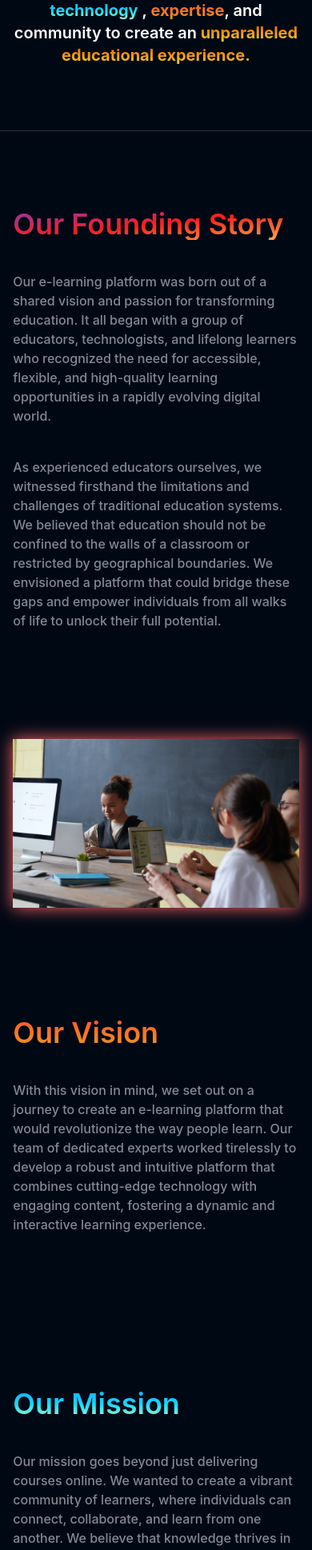
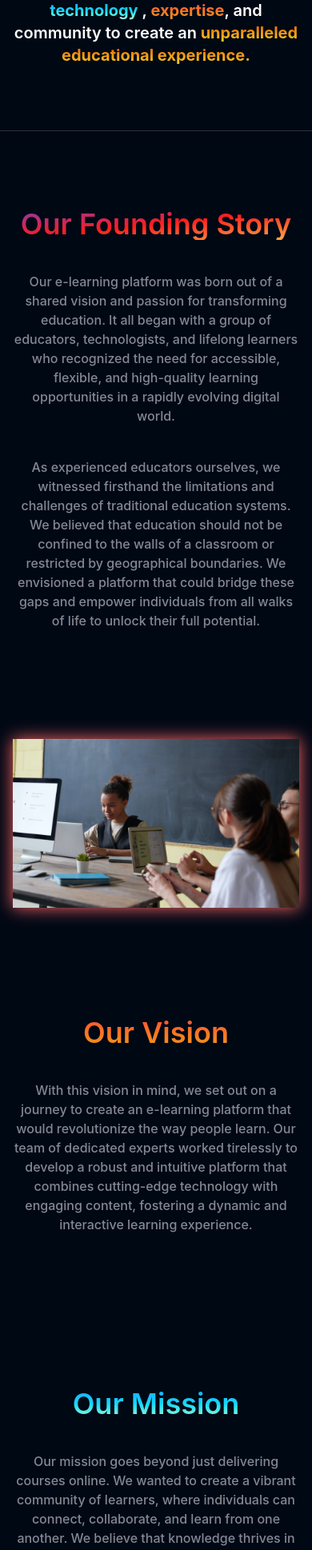
Before and after one commit to AnilChalia/Frontend, a React (Create React App) app: page /about in a window 390 px wide. Shown: the part 777-2715 px from the top of the page at 80% size. Built offline with nearby package versions, Linux system fonts and the light colour scheme; no server answers.

Commit message:
add frontend code

```diff
--- a/package.json
+++ b/package.json
@@ -6,7 +6,7 @@
     "@ramonak/react-progress-bar": "^5.0.3",
     "@reduxjs/toolkit": "^1.9.5",
     "axios": "^1.4.0",
-    "bcrypt": "^6.0.0",
+    "bcryptjs": "^3.0.2",
     "chart.js": "^4.5.0",
     "concurrently": "^8.2.2",
     "copy-to-clipboard": "^3.3.3",
--- a/public/index.html
+++ b/public/index.html
@@ -4,7 +4,8 @@
 <head>
   <meta charset="utf-8" />
   <meta name="viewport" content="width=device-width, initial-scale=1" />
-  <title>React & Tailwind CSS Starter Pack</title>
+  <title>StudyNotion-Edtech Platform</title>
+  <link rel="icon" href="vite.svg"/>
 </head>
 
 <body>
--- a/src/components/core/AboutPage/LearningGrid.jsx
+++ b/src/components/core/AboutPage/LearningGrid.jsx
@@ -60,7 +60,7 @@ const LearningGrid = () => {
             } ${card.order === 3 && "xl:col-start-2"}  `}
           >
             {card.order < 0 ? (
-              <div className="xl:w-[90%] flex flex-col gap-3 pb-10 xl:pb-0">
+              <div className="xl:w-[90%] flex flex-col gap-3 pb-10 xl:pb-0 text-center xl:text-left items-center xl:items-start">
                 <div className="text-4xl font-semibold ">
                   {card.heading}
                   <HighlightText text={card.highlightText} />
@@ -76,7 +76,7 @@ const LearningGrid = () => {
                 </div>
               </div>
             ) : (
-              <div className="p-8 flex flex-col gap-8">
+              <div className="p-8 flex flex-col gap-8 text-center xl:text-left items-center xl:items-start">
                 <h1 className="text-richblack-5 text-lg">{card.heading}</h1>
 
                 <p className="text-richblack-300 font-medium">
--- a/src/components/core/Dashboard/InstructorDashboard/Instructor.jsx
+++ b/src/components/core/Dashboard/InstructorDashboard/Instructor.jsx
@@ -136,7 +136,7 @@ export default function Instructor() {
                   <img
                     src={course.thumbnail}
                     alt={course.courseName}
-                    className="h-[201px] w-full rounded-md object-cover"
+                    className="w-full rounded-md object-cover lg:[190px] md:[200px] sm:[150px]"
                   />
                   <div className="mt-3 w-full">
                     <p className="text-sm font-medium text-richblack-50">
--- a/src/components/core/HomePage/CodeBlocks.jsx
+++ b/src/components/core/HomePage/CodeBlocks.jsx
@@ -10,13 +10,13 @@ const CodeBlocks = ({
     <div className={`flex ${position} my-20 justify-between flex-col lg:gap-10 gap-10`}>
 
     {/*Section 1*/}
-    <div className='w-[50%] lg:w-[50%] flex flex-col gap-8'>
+    <div className='w-full lg:w-[50%] flex flex-col gap-8 items-center text-center lg:items-start lg:text-left'>
         {heading}
-        <div className='text-richblack-300 text-base font-bold -mt-3 '>
+        <div className='text-richblack-300 text-base font-bold -mt-3 text-center lg:text-left'>
             {subheading}
         </div>
 
-        <div className='flex gap-7 mt-7'>
+        <div className='flex gap-7 mt-7 justify-center lg:justify-start'>
             <CTAButton active={ctabtn1.active} linkto={ctabtn1.linkto}>
                 <div className='flex gap-2 items-center'>
                     {ctabtn1.btnText}
@@ -28,8 +28,6 @@ const CodeBlocks = ({
                     {ctabtn2.btnText}
             </CTAButton>
         </div>
-
-
     </div>
 
      {/*Section 2*/}
--- a/src/components/core/HomePage/TimelineSection.jsx
+++ b/src/components/core/HomePage/TimelineSection.jsx
@@ -38,9 +38,9 @@ const TimelineSection = () => {
             {
                 timeline.map( (element, index) => {
                     return (
-                        <div className='flex flex-row gap-6' key={index}>
+                        <div className='flex flex-row gap-6 text-base' key={index}>
 
-                            <div className='w-[50px] h-[50px] bg-white flex items-center'>
+                            <div className='w-[40px] h-[40px] bg-white flex item-center'>
                                 <img src={element.Logo} />
                             </div>
 
--- a/src/pages/About.jsx
+++ b/src/pages/About.jsx
@@ -47,17 +47,17 @@ const About = () => {
         <div className="mx-auto flex w-11/12 max-w-maxContent flex-col justify-between gap-10 text-richblack-500">
           <div className="flex flex-col items-center gap-10 lg:flex-row justify-between">
             <div className="my-24 flex lg:w-[50%] flex-col gap-10">
-              <h1 className="bg-gradient-to-br from-[#833AB4] via-[#FD1D1D] to-[#FCB045] bg-clip-text text-4xl font-semibold text-transparent lg:w-[70%] ">
+              <h1 className="bg-gradient-to-br from-[#833AB4] via-[#FD1D1D] to-[#FCB045] bg-clip-text text-4xl font-semibold text-transparent  text-center lg:text-left lg:w-[70%] ">
                 Our Founding Story
               </h1>
-              <p className="text-base font-medium text-richblack-300 lg:w-[95%]">
+              <p className="text-base font-medium text-richblack-300 text-center lg:text-left  lg:w-[95%]">
                 Our e-learning platform was born out of a shared vision and
                 passion for transforming education. It all began with a group of
                 educators, technologists, and lifelong learners who recognized
                 the need for accessible, flexible, and high-quality learning
                 opportunities in a rapidly evolving digital world.
               </p>
-              <p className="text-base font-medium text-richblack-300 lg:w-[95%]">
+              <p className="text-base font-medium text-richblack-300 text-center lg:text-left lg:w-[95%]">
                 As experienced educators ourselves, we witnessed firsthand the
                 limitations and challenges of traditional education systems. We
                 believed that education should not be confined to the walls of a
@@ -78,10 +78,10 @@ const About = () => {
           </div>
           <div className="flex flex-col items-center lg:gap-10 lg:flex-row justify-between">
             <div className="my-24 flex lg:w-[40%] flex-col gap-10">
-              <h1 className="bg-gradient-to-b from-[#FF512F] to-[#F09819] bg-clip-text text-4xl font-semibold text-transparent lg:w-[70%] ">
+              <h1 className="bg-gradient-to-b from-[#FF512F] to-[#F09819] bg-clip-text text-4xl font-semibold text-transparent text-center lg:text-left lg:w-[70%] ">
                 Our Vision
               </h1>
-              <p className="text-base font-medium text-richblack-300 lg:w-[95%]">
+              <p className="text-base font-medium text-richblack-300 text-center lg:text-left lg:w-[95%]">
                 With this vision in mind, we set out on a journey to create an
                 e-learning platform that would revolutionize the way people
                 learn. Our team of dedicated experts worked tirelessly to
@@ -91,10 +91,10 @@ const About = () => {
               </p>
             </div>
             <div className="my-24 flex lg:w-[40%] flex-col gap-10">
-              <h1 className="bg-gradient-to-b from-[#1FA2FF] via-[#12D8FA] to-[#A6FFCB] text-transparent bg-clip-text text-4xl font-semibold lg:w-[70%] ">
+              <h1 className="bg-gradient-to-b from-[#1FA2FF] via-[#12D8FA] to-[#A6FFCB] text-transparent bg-clip-text text-4xl font-semibold  text-center lg:text-left lg:w-[70%] ">
               Our Mission
               </h1>
-              <p className="text-base font-medium text-richblack-300 lg:w-[95%]">
+              <p className="text-base font-medium text-richblack-300 text-center lg:text-left lg:w-[95%]">
               Our mission goes beyond just delivering courses online. We wanted to create a vibrant community of learners, where individuals can connect, collaborate, and learn from one another. We believe that knowledge thrives in an environment of sharing and dialogue, and we foster this spirit of collaboration through forums, live sessions, and networking opportunities.
               </p>
             </div>
--- a/src/pages/Home.jsx
+++ b/src/pages/Home.jsx
@@ -41,7 +41,7 @@ const Home = () => {
             With our online coding courses, you can learn at your own pace, from anywhere in the world, and get access to a wealth of resources, including hands-on projects, quizzes, and personalized feedback from instructors.
         </div>
 
-        <div className='flex flex-row gap-7 mt-8'>
+        <div className='flex flex-row gap-7 mt-8 mb-8'>
             <CTAButton active={true} linkto={"/about"}>
                 Learn More
             </CTAButton>
@@ -51,7 +51,7 @@ const Home = () => {
             </CTAButton>
         </div>
 
-        <div className='mx-3  my-7 shadow-[10px_-5px_50px_-5px] shadow-blue-200 '>
+        <div className='mx-3  my-7  shadow-[10px_-5px_50px_-5px] shadow-blue-200 '>
             <video
 
             className='shadow-[20px_20px_rgba(255,255,255)] '
@@ -156,7 +156,7 @@ const Home = () => {
                     <div className='h-[150px]'></div>
                     <div className='flex flex-row gap-7 text-white '>
                         <CTAButton active={true} linkto={"/signup"}>
-                            <div className='flex items-center gap-3' >
+                            <div className='flex items-center gap-3'>
                                 Explore Full Catalog
                                 <FaArrowRight />
                             </div>
```
Also changed, not shown: src/components/core/Auth/SignupForm.jsx (+5 -4 lines), public/vite.svg (added), 1 other file (tests, documents, lock files or other folders).
